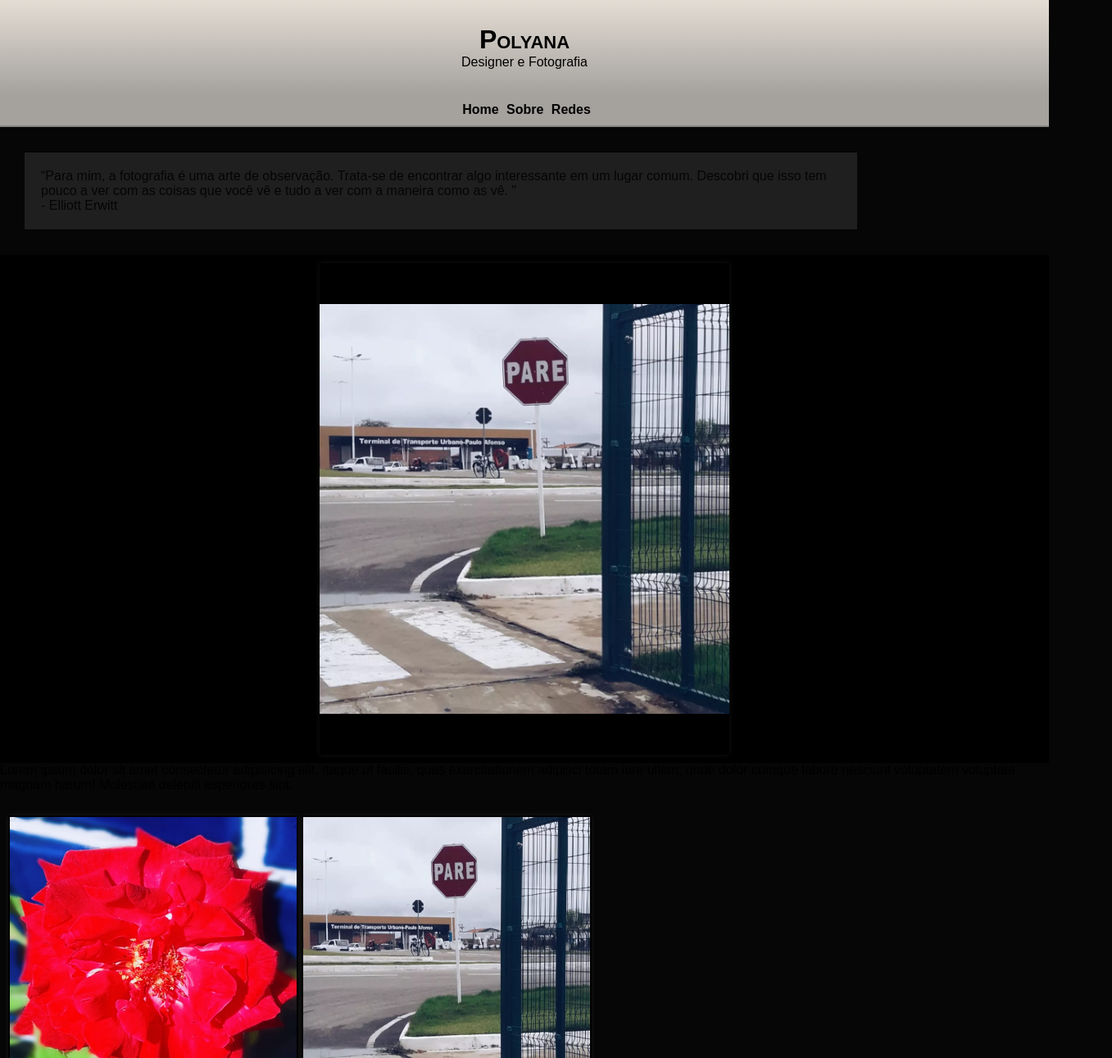
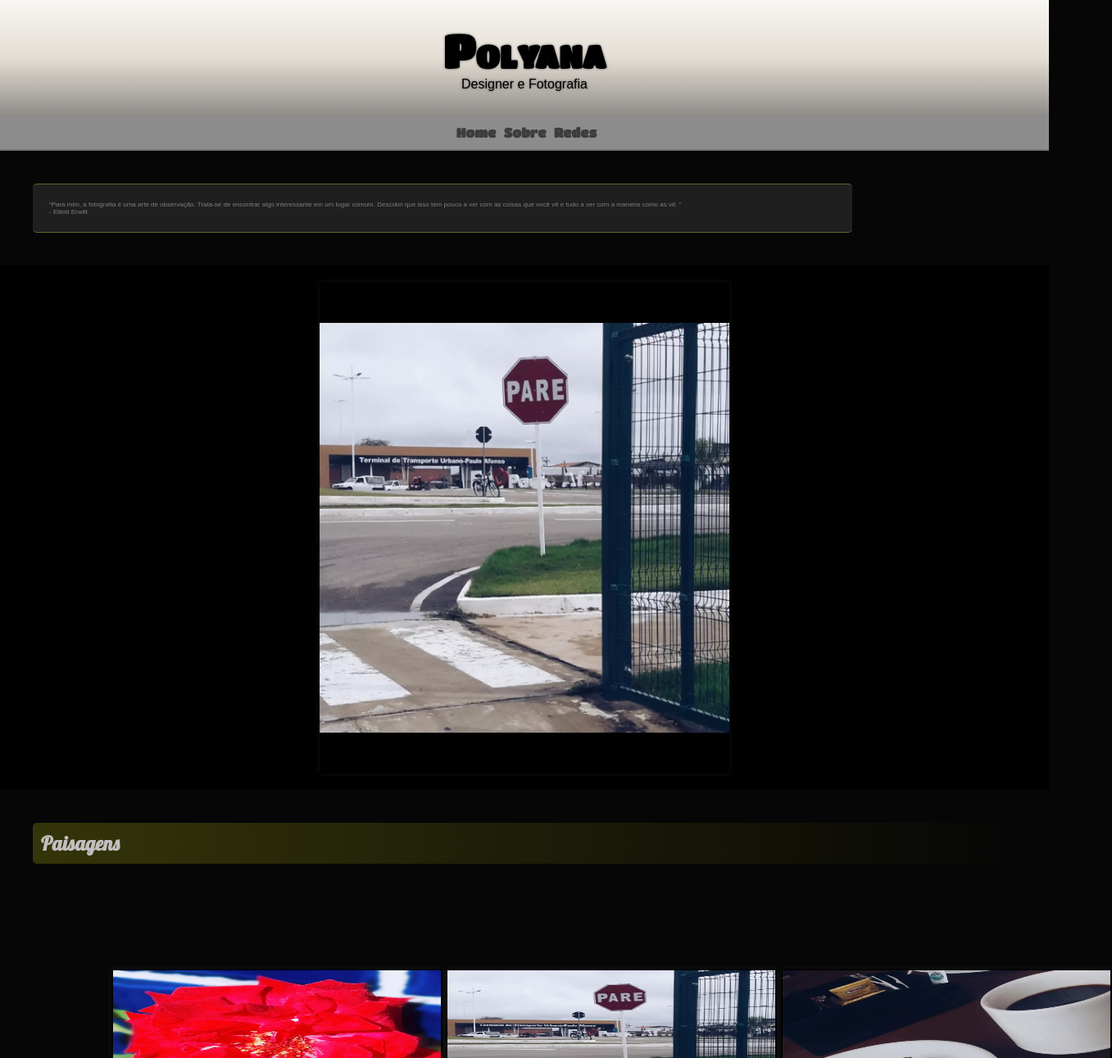
Before and after one commit to emersonjesuz/site, a plain HTML site: page site002/index.html in a window 1280 px wide. Shown: the top 1291 px of the page at 82% size, 1357 px wide, since content can reach past the window. Drawn offline with Linux system fonts and the light colour scheme.

Commit message:
atualizaçao

```diff
--- a/site002/estilo/site.css
+++ b/site002/estilo/site.css
@@ -1,4 +1,7 @@
 @charset "UTF-8";
+@import url('https://fonts.googleapis.com/css2?family=Lobster&display=swap');
+
+@import url('https://fonts.googleapis.com/css2?family=Amatic+SC:wght@700&family=Titan+One&display=swap');
 
 *{
     margin: 0px;
@@ -11,7 +14,7 @@ body{
 }
 
 header{
-    background-image: linear-gradient(to bottom, rgb(228, 221, 212), rgb(165, 162, 158));
+    background-image: linear-gradient(to bottom,rgb(248, 246, 243), rgb(228, 221, 212), rgb(142, 139, 136));
 
     padding: 30px;
     text-align: center;
@@ -19,31 +22,65 @@ header{
 
 header > h1{
     font-variant:small-caps ;
+    font-family: 'Titan One', cursive;
+    font-size: 3.5em;
+    text-shadow: 0px 0px 3px rgba(0, 0, 0, 0.56);
+}
+header > p{
+    text-shadow: 0px 0px 3px rgba(0, 0, 0, 0.56);
 }
 nav{
     border-bottom: 2px solid rgba(0, 0, 0, 0.18);
-    background-color: rgb(165, 162, 158);
+    background-color: rgb(141, 140, 140);
     padding: 10px;
     text-align: center;
+
+
 }
 
 nav > a{
     text-decoration: none;
-    color: black;
+    color: rgba(0, 0, 0, 0.56);
     padding-left: 5px;
     font-weight: bold;
+    font-family: 'Titan One', cursive;
+}
+nav > a:hover{
+    background-color: rgba(0, 0, 0, 0.456);
+    padding: 5px;
+    text-decoration: underline;
+    text-decoration-color: rgba(247, 247, 59, 0.571);
+    transition: 800ms;
 }
 main {
-    padding: 30px;
+    padding: 40px;
 }
 section.frase > p{
     display: inline-block;
-    border-block: 1px solid black;
+    border-block: 1px solid rgba(247, 247, 59, 0.323);
+border-radius: 5px;
+
     background-color: rgba(249, 246, 246, 0.104);
-    color: rgb(5, 5, 5);
+    color: rgb(128, 126, 126);
+
+    margin: auto;
     padding: 20px;
     width: 80%;
 
+    font-size: 0.5em;
+
+}
+main > h1{
+    border-radius: 5px;
+
+    padding: 10px;
+
+    background-image: linear-gradient(to right, rgba(87, 87, 13, 0.571), transparent);
+    color: rgb(194, 191, 191);
+
+    font-weight: bold;
+    font-size: 1.5em;
+    font-family: 'Lobster', cursive;
 }
 
 /* aqui é o corpo do slider*/
@@ -53,7 +90,7 @@ section.frase > p{
     align-items: center;
     justify-content: center;
 /**/
-    padding: 10px;
+    padding: 20px;
     background-color: black;
 }
 #slider{
@@ -88,17 +125,48 @@ img{
 /**/
 
 div.albool01{
-    display: block;
-    margin: auto;
+    display:block;
+    flex-direction: center;
+    align-items: center;
+    justify-content: center;
+    justify-items: center;
     padding: 10px;
-    padding-right: 30%;
-    margin: auto;
+
+    position: relative;
+    height: 97vh;
+
+    padding: 10px;
+
 
 
 }
 div.albool01 > a > img{
-    width: 350px;
-    height: 400px;
-     border: 2px solid black;
+    width: 40%;
+    max-width: 400px;
+    min-height: 20%;
+    height: 200px;
+    max-height: 400px;
+
+    border: 2px solid black;
+
+    position: relative;
+
+    top: 10%;
+    left: 10%;
+
+    transition: -100%, -100%;
 
 }
+.espaço{
+    padding-top: 200px;
+    background-color: rgb(0, 0, 0);
+}
+
+/**/
+
+div.um{
+    padding: 10px;
+    text-align: center;
+    background-color: rgb(22, 22, 62);
+    color: white;
+}
--- a/site002/index.html
+++ b/site002/index.html
@@ -53,8 +53,12 @@
         <script src="script.js"></script>
 
     </div>
-    <p>Lorem ipsum dolor sit amet consectetur adipisicing elit. Itaque ut facilis, quas exercitationem adipisci totam iure ullam, unde dolor cumque labore nesciunt voluptatem voluptate magnam harum! Molestiae deleniti asperiores sint.</p>
-    <br>
+
+    <main>
+        <h1>
+            Paisagens
+        </h1>
+    </main>
     <div class="albool01">
 
 
@@ -69,7 +73,13 @@
         <a target="_blank" href="imagens/IMG-20220603-WA0009.jpg"><img src="imagens/IMG-20220603-WA0009.jpg" alt=""></a>
         <a target="_blank" href="imagens/IMG-20220603-WA0010.jpg"><img src="imagens/IMG-20220603-WA0010.jpg" alt=""></a>
         <a target="_blank" href="imagens/IMG-20220603-WA0011.jpg"><img src="imagens/IMG-20220603-WA0011.jpg" alt=""></a>
+    <div class="espaço"></div>
+    <div class="um">
+        <p>criado por emersonjesuz</p>
+    </div>
+    </div>
+    <footer>
 
-    </div>
+    </footer>
 </body>
 </html>
```
